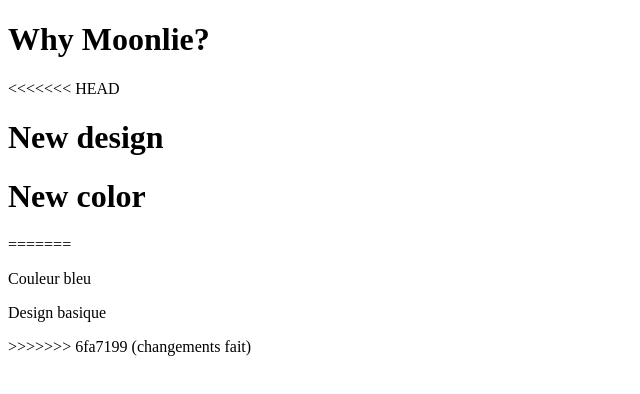
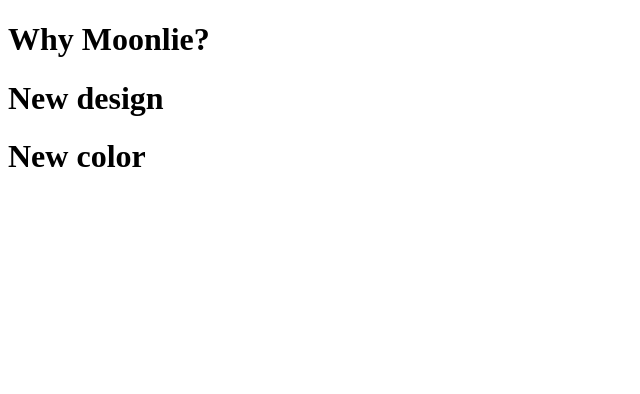
Before and after one commit to rockmoonlie/moonlie, a plain HTML site: page index.html in a window 1280 px wide. Shown: the whole page, without its empty margins (0-640 px from the left). Drawn offline with Linux system fonts and the light colour scheme.

Commit message:
Ca va passer

```diff
--- a/index.html
+++ b/index.html
@@ -7,12 +7,7 @@
 </head>
 <body>
     <h1>Why Moonlie?</h1>
-<<<<<<< HEAD
     <h1>New design</h1>
     <h1>New color</h1>
-=======
-    <p>Couleur bleu</p>
-    <p>Design basique</p>
->>>>>>> 6fa7199 (changements fait)
 </body>
 </html>
```
